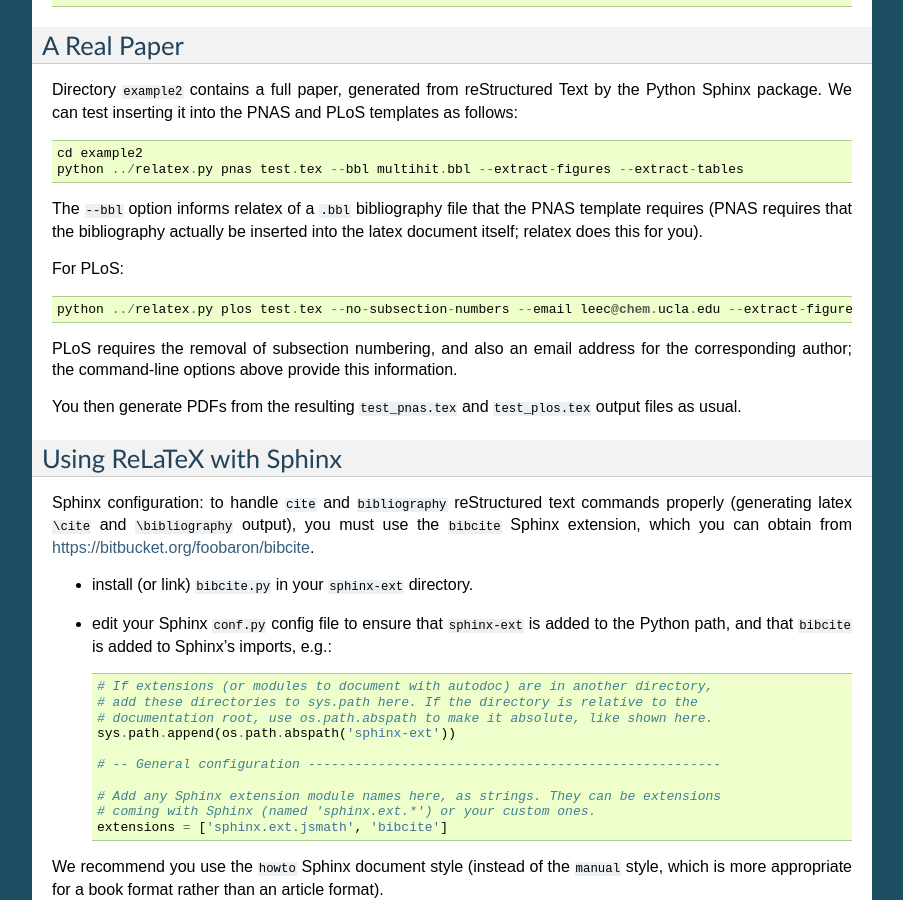
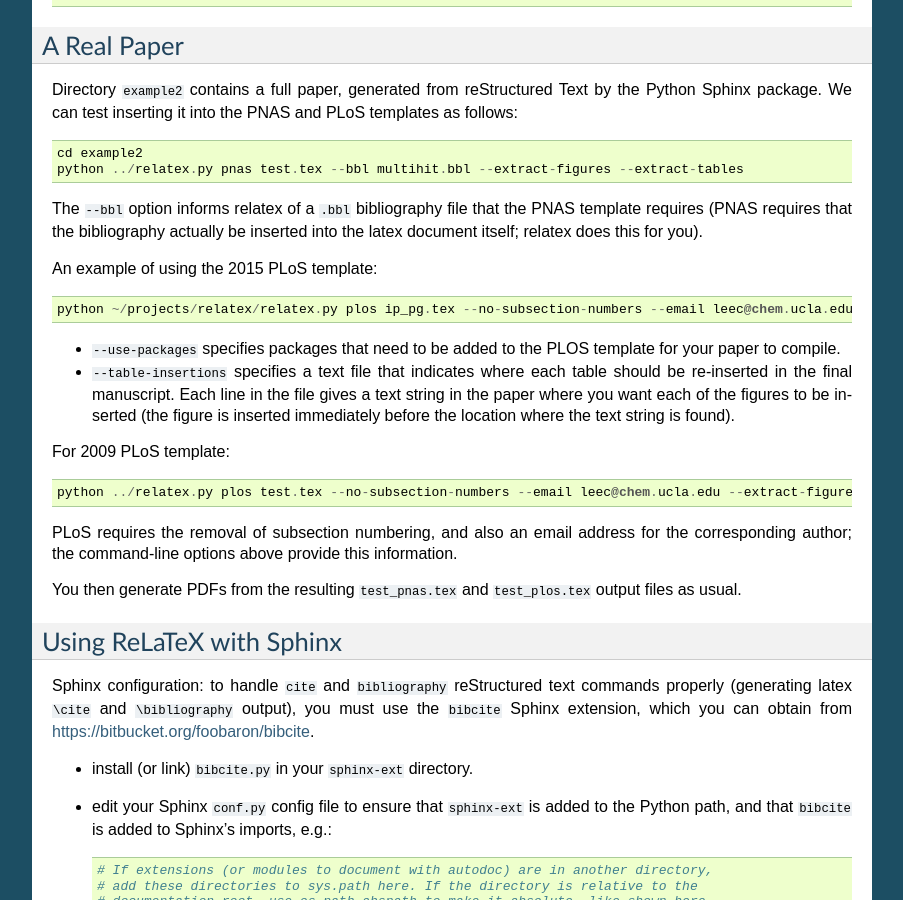
Before and after one commit to cjlee112/relatex, a Sphinx documentation site: the page built from doc/tutorial.rst, in a window 1280 px wide and 900 px high, scrolled down 1042 px. Shown: the whole window, without its empty margins (198-1101 px from the left). Built offline with Sphinx 7.4.7, drawn with Linux system fonts in a browser that asks for light colours.

Commit message:
documented actual command line I used for 2015 PLOS templating

```diff
--- a/doc/tutorial.rst
+++ b/doc/tutorial.rst
@@ -108,7 +108,19 @@ that the PNAS template requires (PNAS requires that the bibliography
 actually be inserted into the latex document itself; relatex
 does this for you).
 
-For PLoS::
+An example of using the 2015 PLoS template::
+
+  python ~/projects/relatex/relatex.py plos ip_pg.tex --no-subsection-numbers --email leec@chem.ucla.edu --bbl ip_pg.bbl --extract-tables --table-insertions table_insertions.txt --use-packages xspace
+
+* ``--use-packages`` specifies packages that need to be added to the PLOS
+  template for your paper to compile.
+* ``--table-insertions`` specifies a text file that indicates where each
+  table should be re-inserted in the final manuscript.  Each line in
+  the file gives a text string in the paper where you want each of
+  the figures to be inserted (the figure is inserted immediately before
+  the location where the text string is found).
+
+For 2009 PLoS template::
 
   python ../relatex.py plos test.tex --no-subsection-numbers --email leec@chem.ucla.edu --extract-figures --extract-tables
 
```
